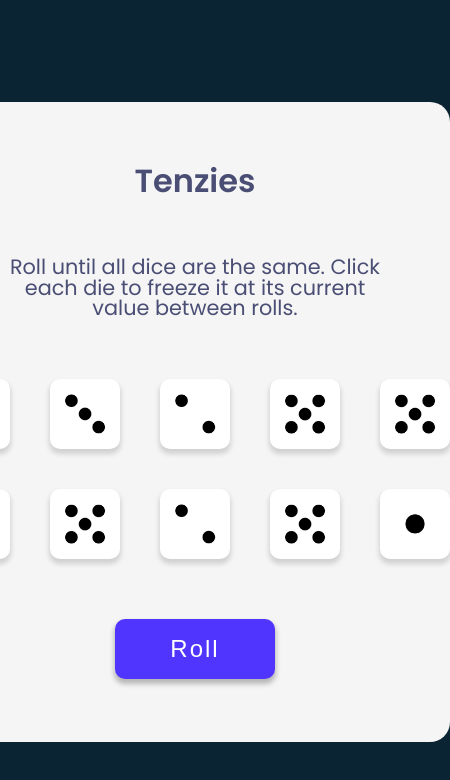
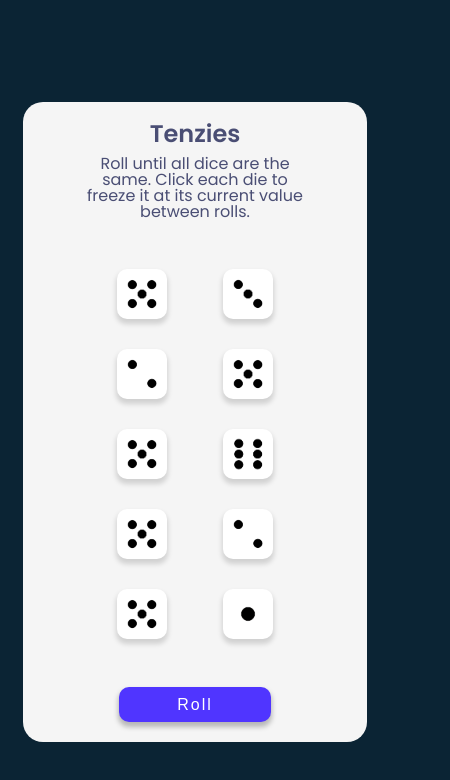
Before and after one commit to sleep24less/tenzies-game, a React (Vite) app: page / in a window 390 px wide. Shown: the top 780 px of the page, 450 px wide, since content can reach past the window. Built offline with nearby package versions, Linux system fonts and the light colour scheme.

Commit message:
Add responsive design for mobile devices

```diff
--- a/src/index.css
+++ b/src/index.css
@@ -143,11 +143,18 @@ table {
   --color-text: #4A4E74;
 }
 
+html {
+  height: -webkit-fill-available;
+}
+
 body {
   background-color: var(--color-bg);
   height: 100vh;
+  height: -webkit-fill-available;
   font-size: 16px;
   font-family: 'Poppins', sans-serif;
+  -webkit-font-smoothing: antialiased;
+  -moz-osx-font-smoothing: grayscale;
 }
 
 #root {
@@ -246,3 +253,73 @@ body {
   /* Non-prefixed version, currently
                                   supported by Chrome, Edge, Opera and Firefox */
 }
+
+/* RESPONSIVE FOR MOBILE */
+
+@media only screen and (max-width: 768px) {
+
+  .main_box {
+    display: flex;
+    flex-direction: column;
+    justify-content: flex-start;
+    align-items: center;
+    background-color: var(--color-box);
+    height: 640px;
+    max-width: 88%;
+    border-radius: 20px;
+    gap: 10px;
+    padding: 20px 20px;
+  }
+
+  .title {
+    font-size: 1.5rem;
+    color: var(--color-text);
+    font-weight: 600;
+  }
+
+  .instructions {
+    text-align: center;
+    width: 75%;
+    font-size: 1rem;
+    color: var(--color-text);
+  }
+
+  .dice_container {
+    display: grid;
+    grid-template-columns: repeat(2, 1fr);
+    grid-template-rows: repeat(5, 1fr);
+    gap: 0;
+    width: 70%;
+    height: 400px;
+    margin: auto 0;
+    align-items: center;
+    justify-items: center;
+  }
+
+  .die {
+    display: flex;
+    justify-content: center;
+    align-items: center;
+    width: 50px;
+    height: 50px;
+    background-color: var(--color-dice);
+    border-radius: 10px;
+    box-shadow: 0px 4px 5px 1px rgba(0, 0, 0, 0.15);
+    font-size: 2.2rem;
+    font-weight: 600;
+    cursor: pointer;
+  }
+
+  .btn_roll {
+    width: 50%;
+    height: 35px;
+    border-radius: 10px;
+    border: none;
+    background-color: var(--color-accent);
+    font-size: 1rem;
+    color: #ffffff;
+    letter-spacing: 2px;
+    cursor: pointer;
+    box-shadow: 0px 4px 5px 1px rgba(0, 0, 0, 0.25);
+  }
+}
```
Also changed, not shown: 2 other files (tests, documents, lock files or other folders).
